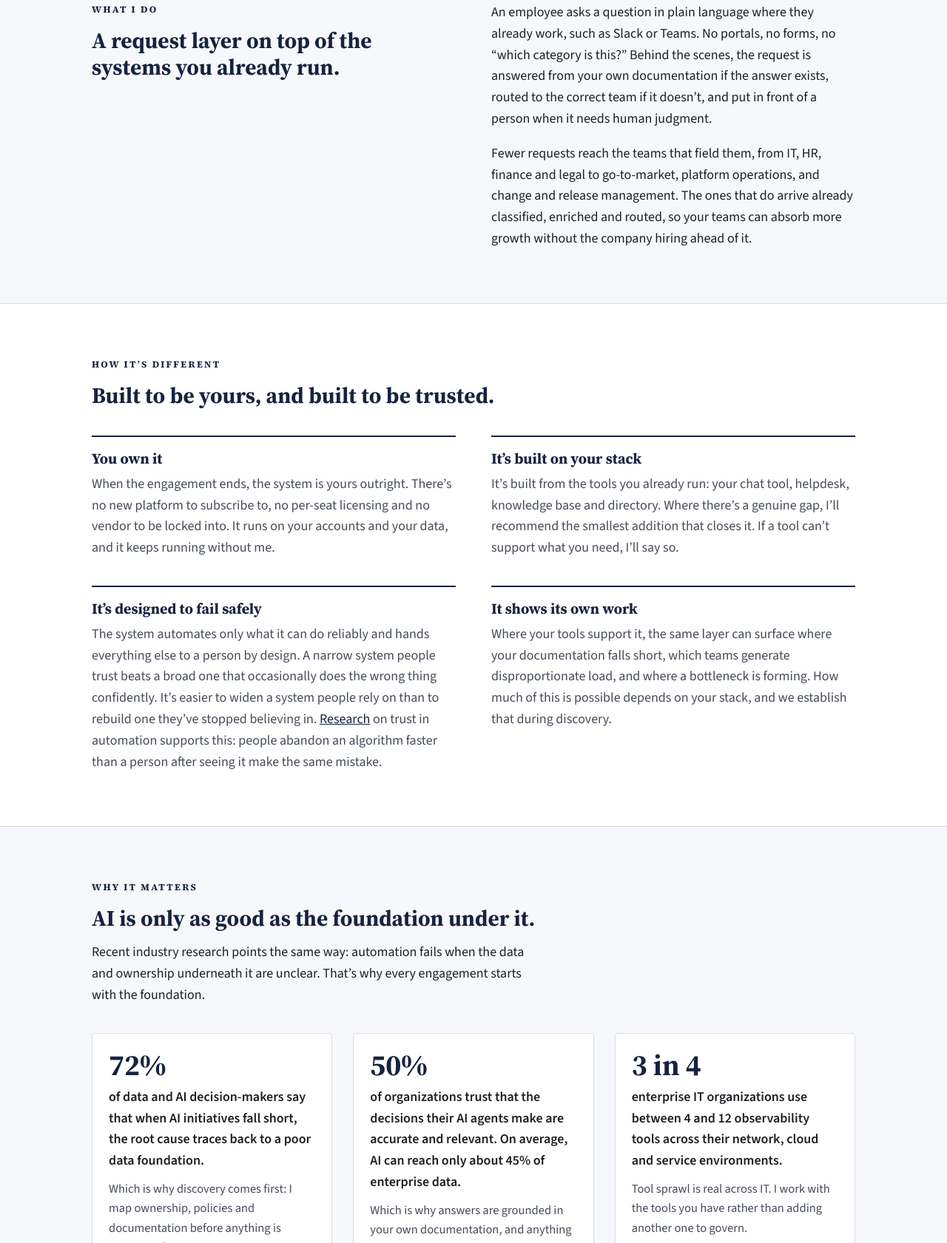
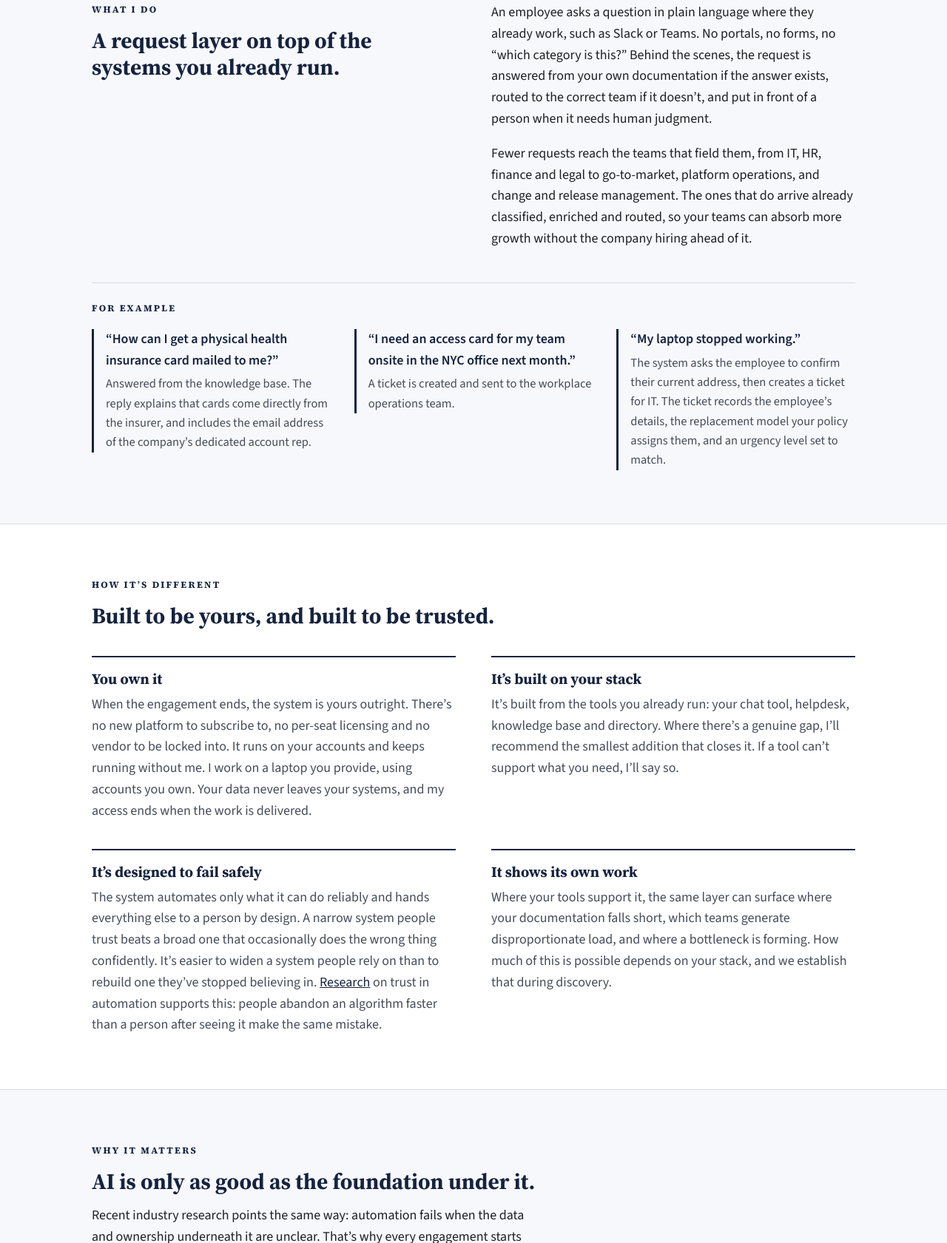
Before and after one commit to 1SignalFlow/SFC.github.io, a plain HTML site: page index.html in a window 1280 px wide. Shown: the part 1119-2800 px from the top of the page at 74% size. Drawn offline with Linux system fonts and the light colour scheme.

Commit message:
Add files via upload

```diff
--- a/index.html
+++ b/index.html
@@ -80,9 +80,14 @@ section.block.tint { background: var(--ground); }
 .two { display: grid; grid-template-columns: repeat(2, minmax(0, 1fr)); gap: 36px 48px; }
 .point { display: grid; gap: 8px; align-content: start; border-top: 2px solid var(--navy); padding-top: 16px; }
 .point p { color: var(--ink-2); }
+.examples { display: grid; grid-template-columns: repeat(3, minmax(0, 1fr)); gap: 18px 32px; align-items: start; border-top: 1px solid var(--rule); padding-top: 24px; margin-top: 44px; }
+.examples .kicker { grid-column: 1 / -1; }
+.ex { border-left: 3px solid var(--navy); padding-left: 16px; display: grid; gap: 4px; }
+.ex .ask { font-weight: 600; color: var(--navy); }
+.ex .then { color: var(--ink-2); font-size: 16.5px; }
 
 /* Research */
-.stats { display: grid; grid-template-columns: repeat(3, minmax(0, 1fr)); gap: 28px; }
+.stats { display: grid; grid-template-columns: repeat(2, minmax(0, 1fr)); gap: 28px; }
 .stat { background: var(--paper); border: 1px solid var(--rule); border-radius: 4px; padding: 22px; display: grid; gap: 10px; align-content: start; }
 .stat .n { font-family: var(--f-display); font-weight: 700; color: var(--navy); font-size: 40px; line-height: 1; font-variant-numeric: lining-nums; }
 .stat .what { font-weight: 600; }
@@ -90,7 +95,6 @@ section.block.tint { background: var(--ground); }
 .stat .src { font-size: 14px; color: var(--muted); border-top: 1px solid var(--rule); padding-top: 10px; }
 .stat .src a { color: var(--muted); text-underline-offset: 3px; }
 .stat .src a:hover { color: var(--navy); }
-.note { font-size: 15px; color: var(--muted); margin-top: 22px; }
 
 /* Proof */
 .proof { border-left: 3px solid var(--navy); background: var(--band); padding: 26px 28px; display: grid; gap: 14px; }
@@ -113,7 +117,7 @@ ul.fit li::before { content: ""; position: absolute; left: 2px; top: 11px; width
 .contact .kicker { color: #AEB8CC; }
 .contact h2 { color: #FFFFFF; }
 .contact p { color: #D3DAE8; }
-.contact .email { font-family: var(--f-display); font-size: 28px; color: #FFFFFF; user-select: all; word-break: break-word; }
+.contact .email { font-family: var(--f-display); font-size: clamp(17px, 5.4vw, 28px); color: #FFFFFF; user-select: all; overflow-wrap: anywhere; }
 .contact .email a { color: #FFFFFF; text-decoration-thickness: 1px; text-underline-offset: 6px; }
 .contact .email a:focus-visible { outline-color: #FFFFFF; }
 footer { background: var(--navy); border-top: 1px solid #2E3D60; color: #AEB8CC; font-size: 14px; }
@@ -122,12 +126,16 @@ footer .wrap { padding-block: 20px; display: flex; flex-wrap: wrap; gap: 6px 20p
 @media (max-width: 860px) {
   .hero .wrap { grid-template-columns: minmax(0, 1fr); padding-block: 48px; gap: 36px; }
   .hero h1 { font-size: 34px; }
-  .two, .stats { grid-template-columns: minmax(0, 1fr); }
+  .two, .stats, .examples { grid-template-columns: minmax(0, 1fr); }
+  .examples { margin-top: 32px; }
   section.block { padding-block: 52px; }
   h2 { font-size: 26px; }
   body { font-size: 17px; }
   .top { position: static; }
   section[id] { scroll-margin-top: 16px; }
+  nav { gap: 0 22px; }
+  nav a { padding-block: 10px; }
+  .top .wrap { padding-block: 12px 4px; }
 }
 </style>
 </head>
@@ -182,7 +190,7 @@ footer .wrap { padding-block: 20px; display: flex; flex-wrap: wrap; gap: 6px 20p
             <text x="192" y="268" font-size="16" fill="#454C59">when it needs human judgment</text>
           </g>
         </svg>
-        <figcaption>Nothing is dropped, and nothing sits waiting to be noticed.</figcaption>
+        <figcaption>Every request ends up answered or with a named owner.</figcaption>
       </figure>
     </div>
   </section>
@@ -201,7 +209,8 @@ footer .wrap { padding-block: 20px; display: flex; flex-wrap: wrap; gap: 6px 20p
   </section>
 
   <section class="block tint" id="what" aria-labelledby="h-what">
-    <div class="wrap two">
+    <div class="wrap">
+    <div class="two">
       <div class="head">
         <span class="kicker">What I do</span>
         <h2 id="h-what">A request layer on top of the systems you already run.</h2>
@@ -209,6 +218,22 @@ footer .wrap { padding-block: 20px; display: flex; flex-wrap: wrap; gap: 6px 20p
       <div class="stack">
         <p>An employee asks a question in plain language where they already work, such as Slack or Teams. No portals, no forms, no “which category is this?” Behind the scenes, the request is answered from your own documentation if the answer exists, routed to the correct team if it doesn’t, and put in front of a person when it needs human judgment.</p>
         <p>Fewer requests reach the teams that field them, from IT, HR, finance and legal to go-to-market, platform operations, and change and release management. The ones that do arrive already classified, enriched and routed, so your teams can absorb more growth without the company hiring ahead of it.</p>
+      </div>
+    </div>
+      <div class="examples">
+        <span class="kicker">For example</span>
+        <div class="ex">
+          <p class="ask">“How can I get a physical health insurance card mailed to me?”</p>
+          <p class="then">Answered from the knowledge base. The reply explains that cards come directly from the insurer, and includes the email address of the company’s dedicated account rep.</p>
+        </div>
+        <div class="ex">
+          <p class="ask">“I need an access card for my team onsite in the NYC office next month.”</p>
+          <p class="then">A ticket is created and sent to the workplace operations team.</p>
+        </div>
+        <div class="ex">
+          <p class="ask">“My laptop stopped working.”</p>
+          <p class="then">The system asks the employee to confirm their current address, then creates a ticket for IT. The ticket records the employee’s details, the replacement model your policy assigns them, and an urgency level set to match.</p>
+        </div>
       </div>
     </div>
   </section>
@@ -222,7 +247,7 @@ footer .wrap { padding-block: 20px; display: flex; flex-wrap: wrap; gap: 6px 20p
       <div class="two">
         <div class="point">
           <h3>You own it</h3>
-          <p>When the engagement ends, the system is yours outright. There’s no new platform to subscribe to, no per-seat licensing and no vendor to be locked into. It runs on your accounts and your data, and it keeps running without me.</p>
+          <p>When the engagement ends, the system is yours outright. There’s no new platform to subscribe to, no per-seat licensing and no vendor to be locked into. It runs on your accounts and keeps running without me. I work on a laptop you provide, using accounts you own. Your data never leaves your systems, and my access ends when the work is delivered.</p>
         </div>
         <div class="point">
           <h3>It’s built on your stack</h3>
@@ -260,14 +285,7 @@ footer .wrap { padding-block: 20px; display: flex; flex-wrap: wrap; gap: 6px 20p
           <p class="so">Which is why answers are grounded in your own documentation, and anything uncertain goes to a person.</p>
           <div class="src"><a href="https://www.technologyreview.com/2026/08/12/1141032/scaling-ai-agents-with-trustworthy-data/">MIT Technology Review Insights / Google Cloud</a>, 300 executives, Aug 2026</div>
         </div>
-        <div class="stat">
-          <div class="n">3 in 4</div>
-          <div class="what">enterprise IT organizations use between 4 and 12 observability tools across their network, cloud and service environments.</div>
-          <p class="so">Tool sprawl is real across IT. I work with the tools you have rather than adding another one to govern.</p>
-          <div class="src"><a href="https://www.enterprisemanagement.com/product/the-reality-of-observability-unification-in-modern-it-operations-2/">Enterprise Management Associates</a>, 356 IT professionals, Sept 2026</div>
-        </div>
       </div>
-      <p class="note">The third figure concerns observability tooling specifically. It’s included as an example of the broader sprawl trend, not the exact problem I solve.</p>
     </div>
   </section>
 
@@ -308,6 +326,7 @@ footer .wrap { padding-block: 20px; display: flex; flex-wrap: wrap; gap: 6px 20p
         <li>You run on internal tickets and requests, with teams like IT, HR, finance, legal, go-to-market, platform operations, or change and release management fielding a steady stream of them.</li>
         <li>You’ve outgrown a basic helpdesk but don’t want to buy, or be locked into, an enterprise platform like ServiceNow.</li>
         <li>Your headcount is growing and the request load is growing with it.</li>
+        <li>Your IT or operations team is one or two people, or one person wearing several hats, and no one has the time to build this.</li>
         <li>Your tools come from different vendors and don’t talk to each other the way they should.</li>
       </ul>
     </div>
```
